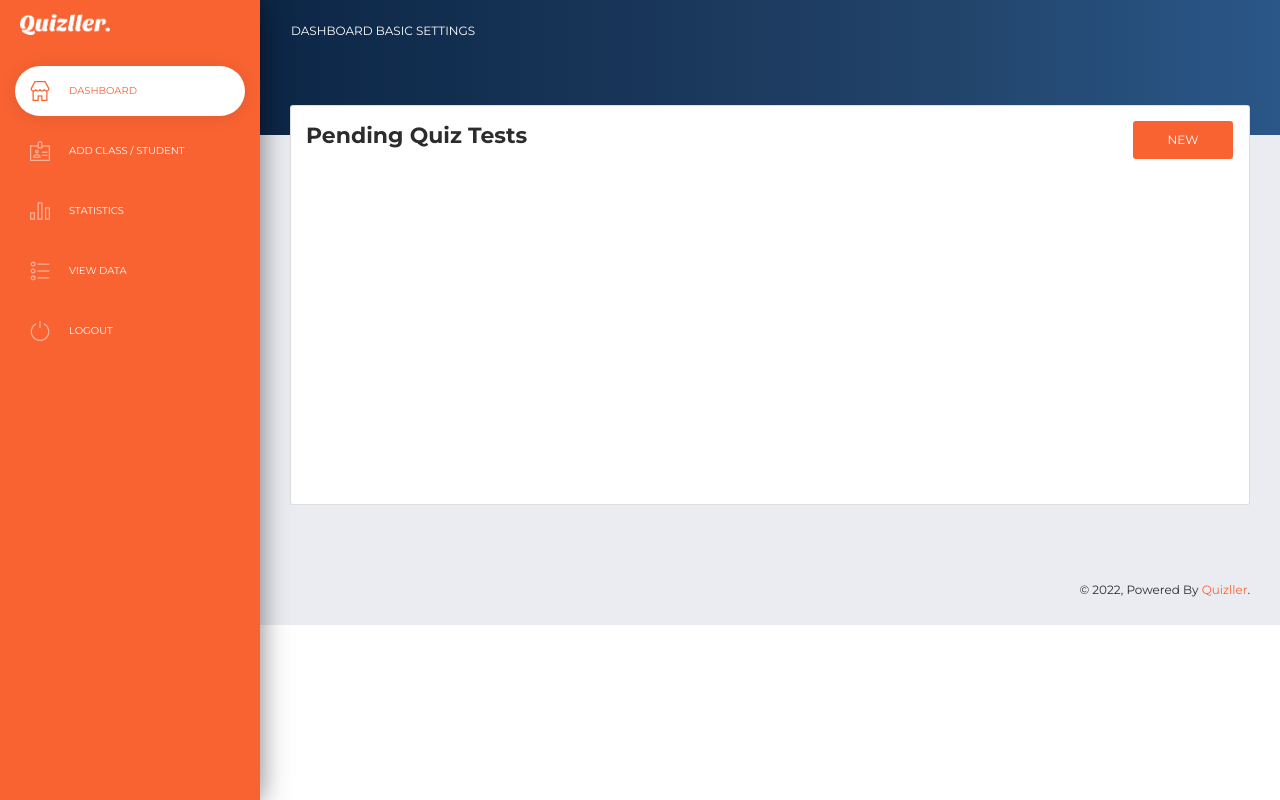
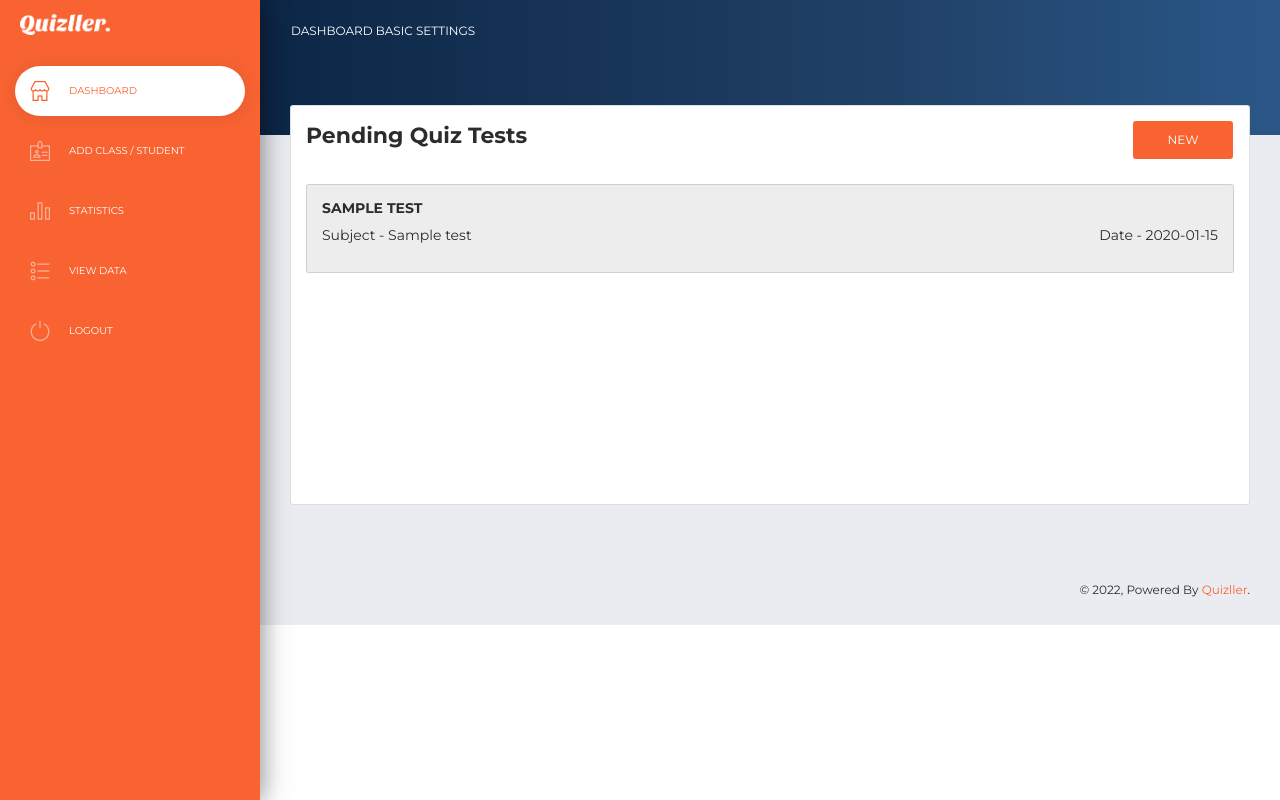
Before and after one commit to GilbertDaniel/quizller, a PHP site: page /admin/files/dashboard.php in a window 1280 px wide. Run offline with PHP 8.4, Linux system fonts and the light colour scheme; the visitor is signed in with stand-in values (Sample User, id 1); tables that the repository leaves empty hold one stand-in row (values such as "Sample post").

Commit message:
Implementing Test List in Dashboard

```diff
--- a/admin/files/dashboard.php
+++ b/admin/files/dashboard.php
@@ -1,9 +1,7 @@
 <?php
 session_start();
-if (!isset($_SESSION["user_id"])) {
-    header("Location:../index.php");
-}
-
+if(!isset($_SESSION["user_id"]))
+  header("Location:../index.php");
 ?>
 <!DOCTYPE html>
 <html lang="en">
@@ -70,17 +68,55 @@ if (!isset($_SESSION["user_id"])) {
                     <h5 class="title">Pending Quiz Tests</h5>
                   </div>
                   <div class="col-md-4">
-                    <button class="btn btn-primary btn-block btn-round" style="margin-top:0px;width:100px !important;float:right !important;">NEW</button>
+                    <button class="btn btn-primary btn-block btn-round" onclick="redirect_to_new_test()" style="margin-top:0px;width:100px !important;float:right !important;">NEW</button>
                   </div>
                 </div>
               </div>
               <div class="card-body">
-
+                  <?php
+                    include '../../database/config.php';
+                    $user_id = $_SESSION["user_id"];
+                    $sql = "select * from tests where teacher_id = $user_id and status_id IN (1,2)";
+                    $result = mysqli_query($conn,$sql);
+                    if(mysqli_num_rows($result) > 0) {
+                      while($row = mysqli_fetch_assoc($result)) {
+                        ?>
+                          <div class="card" style="background:#ededed;">
+                              <div class="card-body" onclick="submit(<?= $row['id'];?>)">
+                                <h6><?= $row["name"];?></h6>
+                                <div class="row">
+                                  <div class="col-md-8">
+                                    <p>Subject - <?= $row["subject"];?></p>
+                                  </div>
+                                  <div class="col-md-4">
+                                    <p style="text-align:right;">Date - <?= $row["date"];?></p>
+                                  </div>
+                                </div>
+                              </div>
+                          </div>
+                        <?php
+                      }
+                    }
+                    else {
+                      ?>
+                      <div id="no-data">
+                        <center>
+                          <img src="../assets/img/no-data.svg" height="400" width="400"/>
+                          <center><h5>No Data</h5></center>
+                        </center>
+                      </div>
+                      <?php
+                    }
+                  ?>
               </div>
             </div>
           </div>
         </div>
       </div>
+
+      <form method="POST" action="test_details.php" id="test_details">
+        <input type="hidden" id="test_id" name="test_id">
+      </form>
       <!-- footer -->
       <?php
         include "footer.php";
@@ -97,4 +133,14 @@ if (!isset($_SESSION["user_id"])) {
   <script src="../assets/js/now-ui-dashboard.min.js?v=1.1.0" type="text/javascript"></script>
   <!-- <script src="http://jqueryte.com/js/jquery-te-1.4.0.min.js"></script> -->
 </body>
+<script>
+  function redirect_to_new_test() {
+    window.location = "new_test.php";
+  }
+
+  function submit(val1) {
+    document.getElementById("test_id").value = val1;
+    document.getElementById("test_details").submit();
+  }
+</script>
 </html>
```
